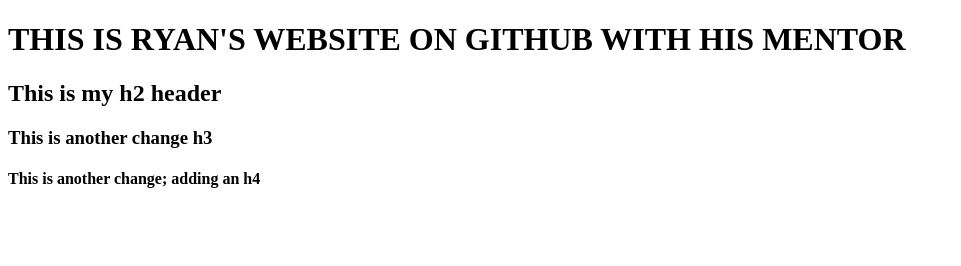
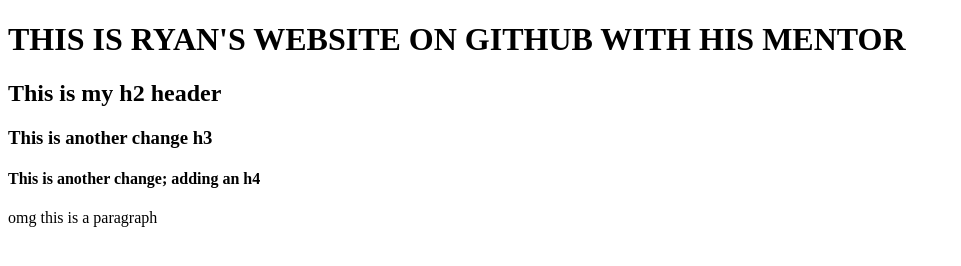
Before and after one commit to nvcapcode/Github-Test, a plain HTML site: page index.html in a window 1280 px wide. Shown: the whole page, without its empty margins (0-961 px from the left). Drawn offline with Linux system fonts and the light colour scheme.

Commit message:
omg i just added a paragraph

```diff
--- a/index.html
+++ b/index.html
@@ -10,5 +10,7 @@
     <h2>This is my h2 header</h2>
     <h3>This is another change h3</h3>
     <h4>This is another change; adding an h4</h4>
+
+    <p>omg this is a paragraph</p>
 </body>
 </html>
```
